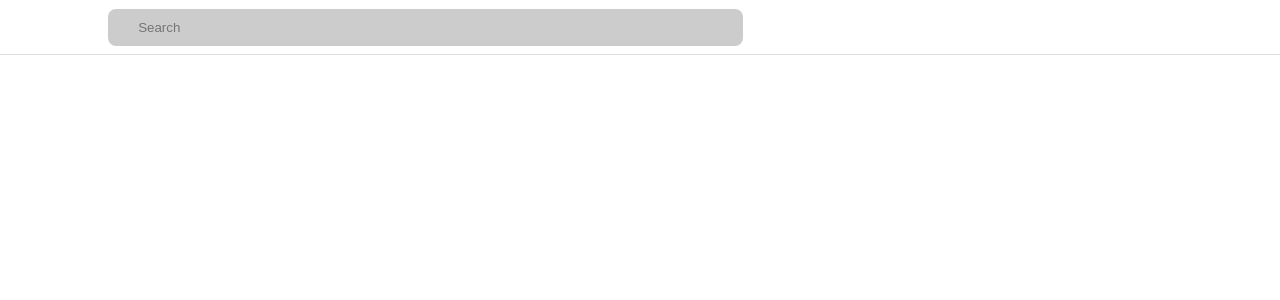
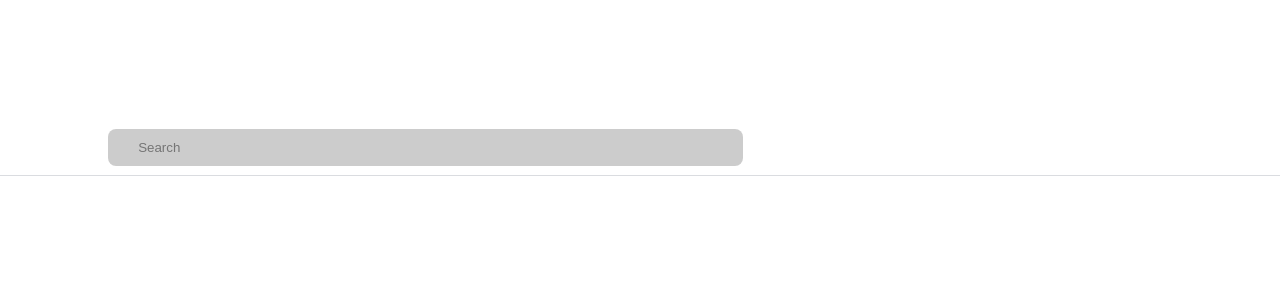
Before and after one commit to MattSilverio/google-keeps-clone, a SvelteKit app: page /trash in a window 1280 px wide. Shown: the top 300 px of the page. Built offline with nearby package versions, Linux system fonts and the light colour scheme; some icons are missing.

Commit message:
Created AppViewDefault

```diff
--- a/src/App.svelte
+++ b/src/App.svelte
@@ -1,11 +1,11 @@
 <script lang="ts">
   import "./reset.css"
-  import NavBar from "./components/NavBar/NavBar.svelte";
+  import AppViewDefault from "./components/AppViewDefault/AppViewDefault.svelte";
 
 </script>
 
 <style>
 
 </style>
-  <NavBar />
- <!-- Fazer GridView e Aside bar -->
+
+<AppViewDefault/>
--- /dev/null
+++ b/src/components/AppViewDefault/AppViewDefault.svelte
@@ -0,0 +1,30 @@
+<script>
+  import GridView from "../GridView/GridView.svelte";
+  import NavBar from "../NavBar/NavBar.svelte";
+
+</script>
+
+<style>
+  .conteiner{
+    display: grid;
+    grid-template-columns: 200px 1fr;;
+    justify-content: center;
+    align-items: center;
+    margin-top: 20px;
+  }
+
+  .cards-conteiner{
+    grid-column: 2;
+    position: relative;
+    top: 4rem;
+  }
+</style>
+
+<div class="conteiner">
+  <NavBar/>
+  <div class='cards-conteiner'>
+    <GridView/>
+
+  </div>
+
+</div>
```
